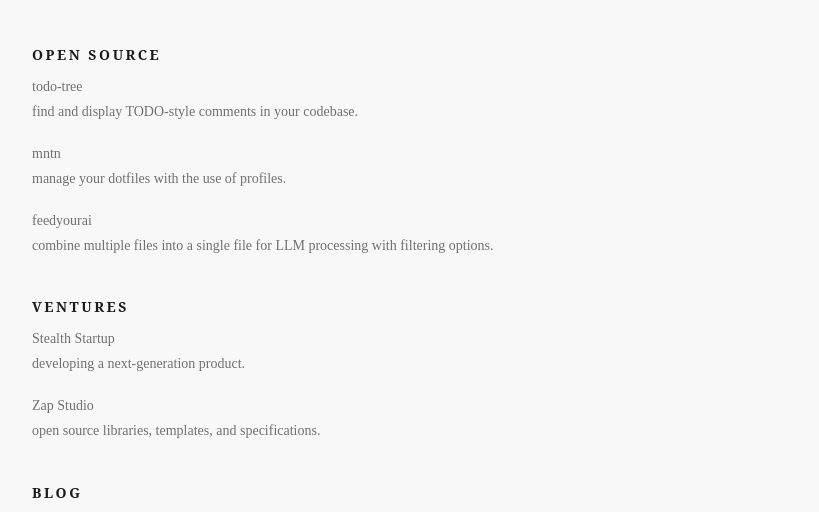
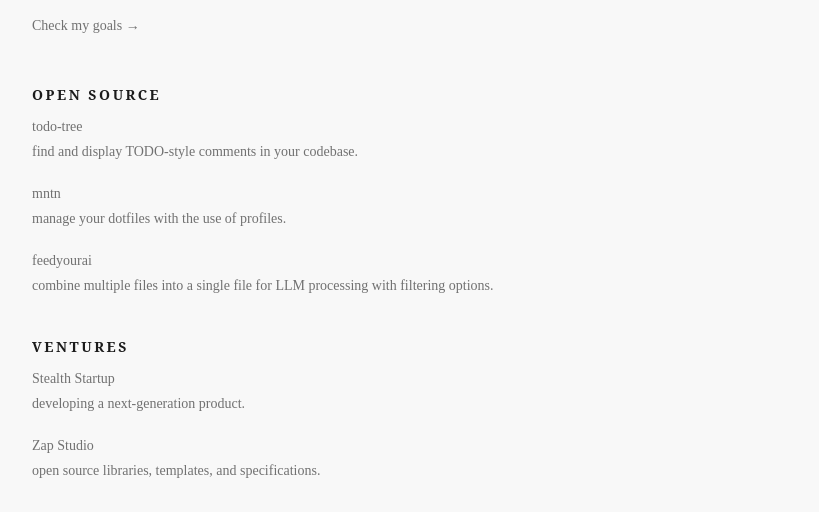
Before and after one commit to alexandretrotel/portfolio, an Astro site: page / in a window 1280 px wide. Shown: the part 260-772 px from the top of the page, without its empty margins (224-1043 px from the left). Built offline with nearby package versions, Linux system fonts and the light colour scheme; Astro itself is replaced by a stand-in of ours; some packages are replaced by stand-ins of ours.

Commit message:
feat: add goals page and link from home

```diff
--- a/src/components/pages/home.astro
+++ b/src/components/pages/home.astro
@@ -93,6 +93,12 @@ try {
         shapes the way I think and develop, and in turn, I shape the project
         through my ideas and effort.
       </p>
+      <a
+        class="inline-flex text-sm text-muted-foreground transition-colors hover:text-foreground"
+        href="/goals"
+      >
+        Check my goals →
+      </a>
     </article>
 
     <div class="space-y-10">
--- /dev/null
+++ b/src/pages/goals.astro
@@ -0,0 +1,7 @@
+---
+import GoalsPage from "@/components/pages/goals.astro";
+
+export const prerender = true;
+---
+
+<GoalsPage />
```
